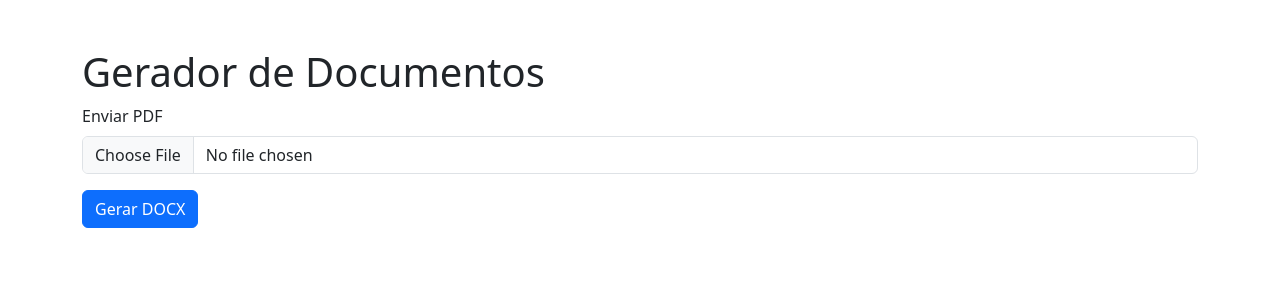
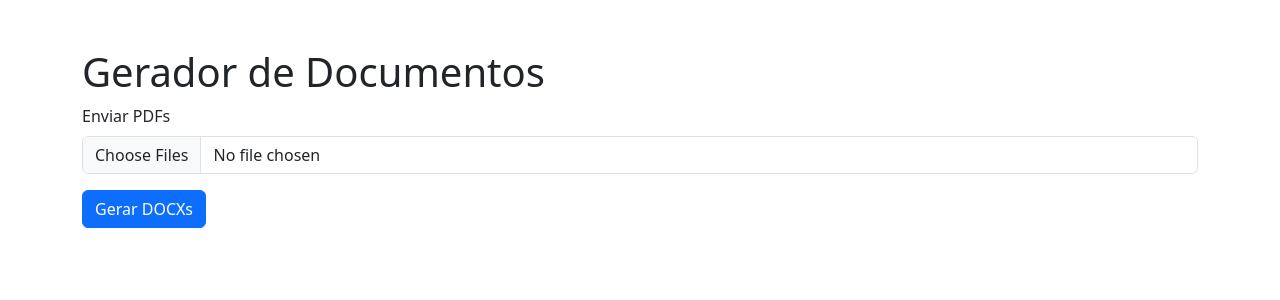
Before and after one commit to G-ssilva/doc-flow, a Flask app: page / in a window 1280 px wide. Shown: the top 300 px of the page. Run offline with Flask 3, Linux system fonts and the light colour scheme; parts of the project's set-up code (start-up, migrations or seed data) failed here and were passed over.

Commit message:
feat: adicionar suporte a múltiplos uploads e downloads
- Permite o upload de vários PDFs simultaneamente
- Adapta `index.html` para listar links de download múltiplos
- Altera lógica de gerenciamento de arquivos no `app.py` para manipulação de listas
- Atualiza `.gitignore` para incluir pastas e arquivos temporários

```diff
--- a/app.py
+++ b/app.py
@@ -1,4 +1,4 @@
-from flask import Flask, render_template, request, send_file, redirect, url_for
+from flask import Flask, render_template, request, send_file
 from main import gerar_documento
 import os
 
@@ -12,17 +12,19 @@ os.makedirs(OUTPUT_FOLDER, exist_ok=True)
 
 @app.route("/", methods=["GET", "POST"])
 def index():
-    download_link = None
+    download_links = []
 
     if request.method == "POST":
-        pdf_file = request.files["pdf"]
-        caminho_pdf = os.path.join(UPLOAD_FOLDER, pdf_file.filename)
-        pdf_file.save(caminho_pdf)
+        pdf_files = request.files.getlist("pdfs")
 
-        saida_docx = gerar_documento(caminho_pdf, output_dir=OUTPUT_FOLDER)
-        download_link = os.path.basename(saida_docx)
+        for pdf_file in pdf_files:
+            caminho_pdf = os.path.join(UPLOAD_FOLDER, pdf_file.filename)
+            pdf_file.save(caminho_pdf)
 
-    return render_template("index.html", download_link=download_link)
+            saida_docx = gerar_documento(caminho_pdf, output_dir=OUTPUT_FOLDER)
+            download_links.append(os.path.basename(saida_docx))
+
+    return render_template("index.html", download_links=download_links)
 
 
 @app.route("/download/<filename>")
--- a/templates/index.html
+++ b/templates/index.html
@@ -10,17 +10,25 @@
 
 	<form method="POST" enctype="multipart/form-data">
 		<div class="mb-3">
-			<label for="pdf" class="form-label">Enviar PDF</label>
-			<input type="file" class="form-control" id="pdf" name="pdf" required>
+			<label for="pdfs" class="form-label">Enviar PDFs</label>
+			<input type="file" class="form-control" id="pdfs" name="pdfs" multiple required>
 		</div>
-		<button type="submit" class="btn btn-primary">Gerar DOCX</button>
+		<button type="submit" class="btn btn-primary">Gerar DOCXs</button>
 	</form>
 
-	{% if download_link %}
+	{% if download_links %}
 	<div class="mt-3">
-		<a href="{{ url_for('download_file', filename=download_link) }}" class="btn btn-success">
-			Baixar Documento Gerado
-		</a>
+		<h4>Arquivos gerados:</h4>
+		<ul class="list-group">
+			{% for arquivo in download_links %}
+			<li class="list-group-item">
+				{{ arquivo }}
+				<a href="{{ url_for('download_file', filename=arquivo) }}" class="btn btn-success btn-sm float-end">
+					Baixar
+				</a>
+			</li>
+			{% endfor %}
+		</ul>
 	</div>
 	{% endif %}
 </body>
```
Also changed, not shown: 1 other file.
